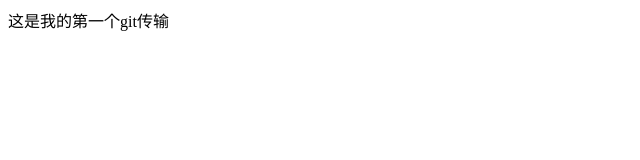
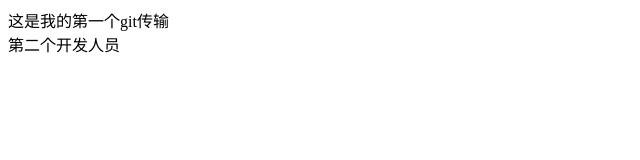
Before and after one commit to Alisa00/test112, a plain HTML site: page index.html in a window 1280 px wide. Shown: the whole page, without its empty margins (0-640 px from the left). Drawn offline with Linux system fonts and the light colour scheme.

Commit message:
第二个开发人员

```diff
--- a/index.html
+++ b/index.html
@@ -6,5 +6,6 @@
 	</head>
 	<body>
 		这是我的第一个git传输
+		<div>第二个开发人员</div>
 	</body>
 </html>
```
